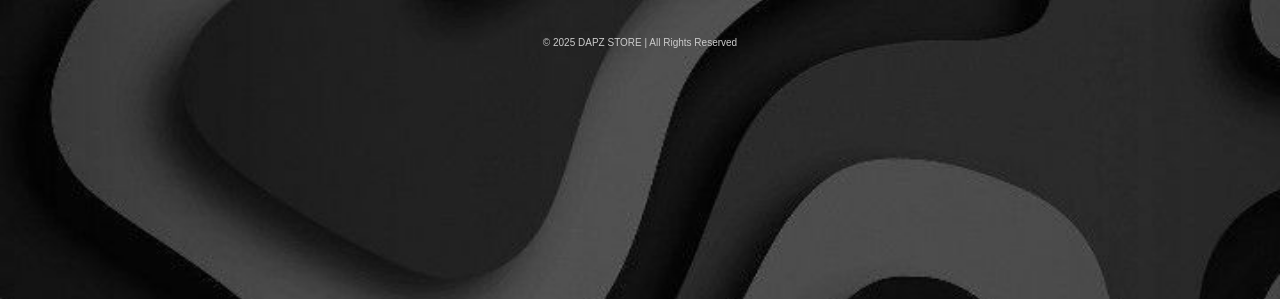
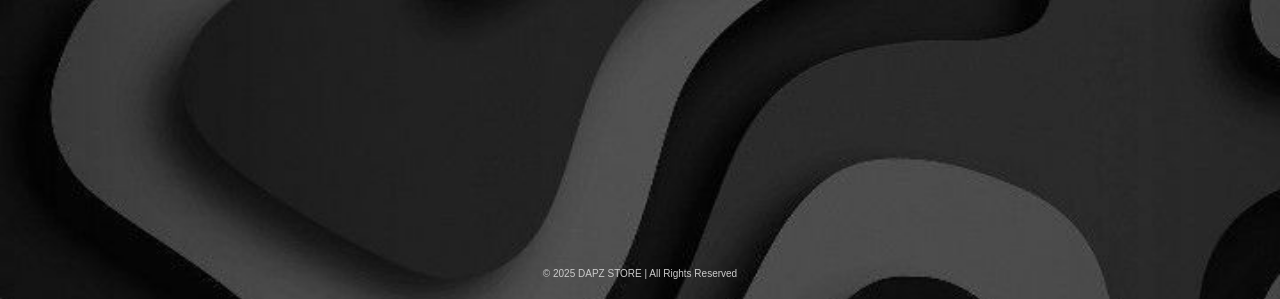
Before and after one commit to Dapz2/dapzstore-linktree., a plain HTML site: page index.html in a window 1280 px wide. Shown: the part 501-800 px from the top of the page. Drawn offline with nearby package versions, Linux system fonts and the light colour scheme.

Commit message:
Add files via upload

```diff
--- a/style.css
+++ b/style.css
@@ -78,8 +78,11 @@ h1 {
 }
 
 footer {
-  margin-top: 40px;
-  padding-bottom: 10px;
+  position: absolute;
+  bottom: 0;
+  width: 100%;
+  text-align: center;
   font-size: 10px;
   color: #ccc;
+  margin-bottom: 10px;
 }
```
